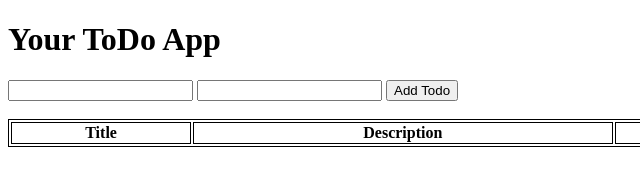
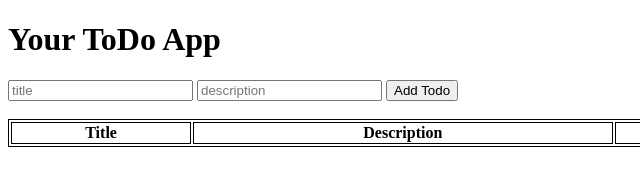
Before and after one commit to ss-th24/Todo-frontend, a plain HTML site: page index.html in a window 1280 px wide. Shown: the full height of the page, 0-640 px from the left. Drawn offline with Linux system fonts and the light colour scheme.

Commit message:
added placeholder for title and description input

```diff
--- a/index.html
+++ b/index.html
@@ -22,8 +22,8 @@
     <h1>Your ToDo App</h1>
 
     <div id="inputs">
-        <input type="text" id="title">
-        <input type="text" id="description">
+        <input type="text" id="title" placeholder="title">
+        <input type="text" id="description" placeholder="description">
         <button onclick="addtodo()">Add Todo</button>
     </div>
 
```
